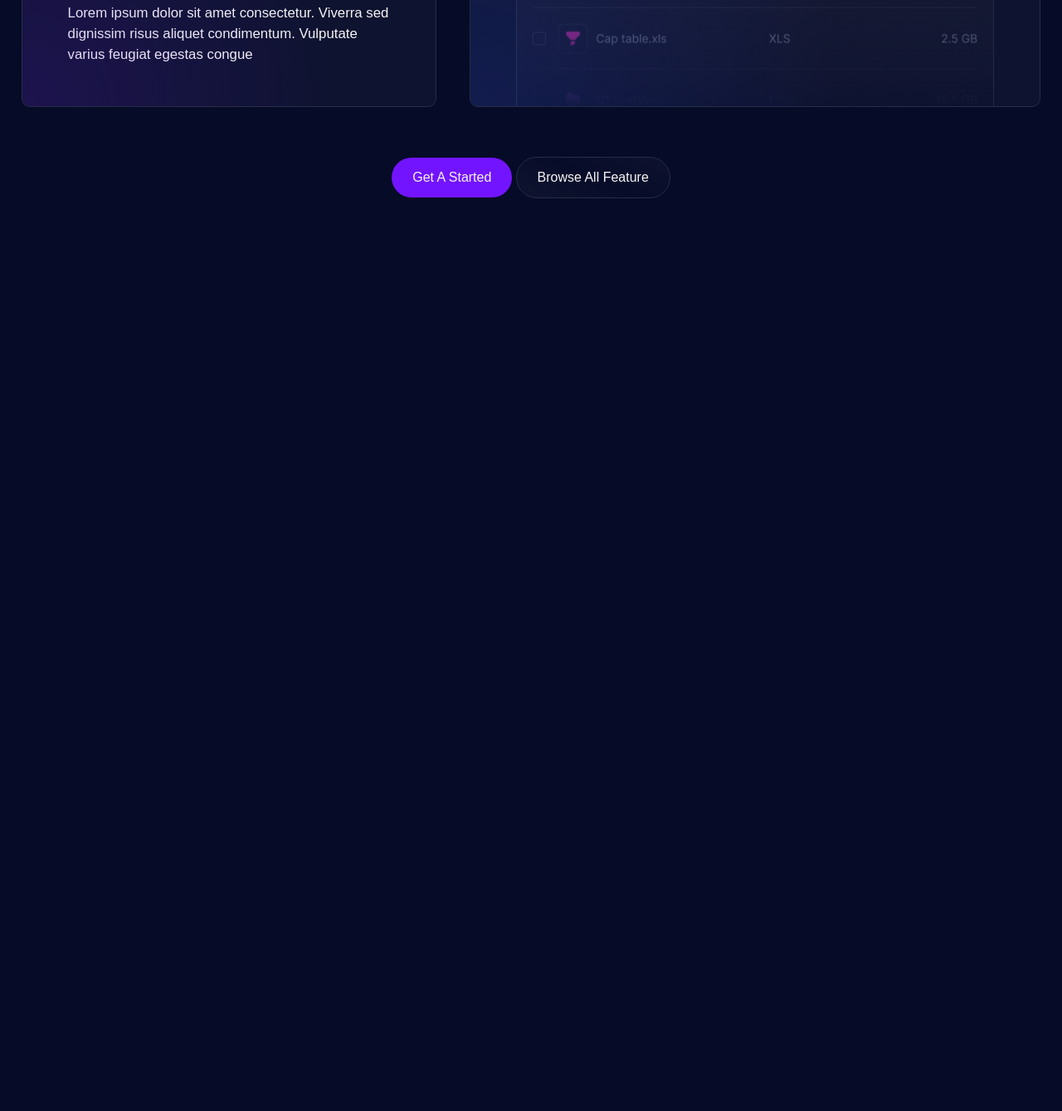
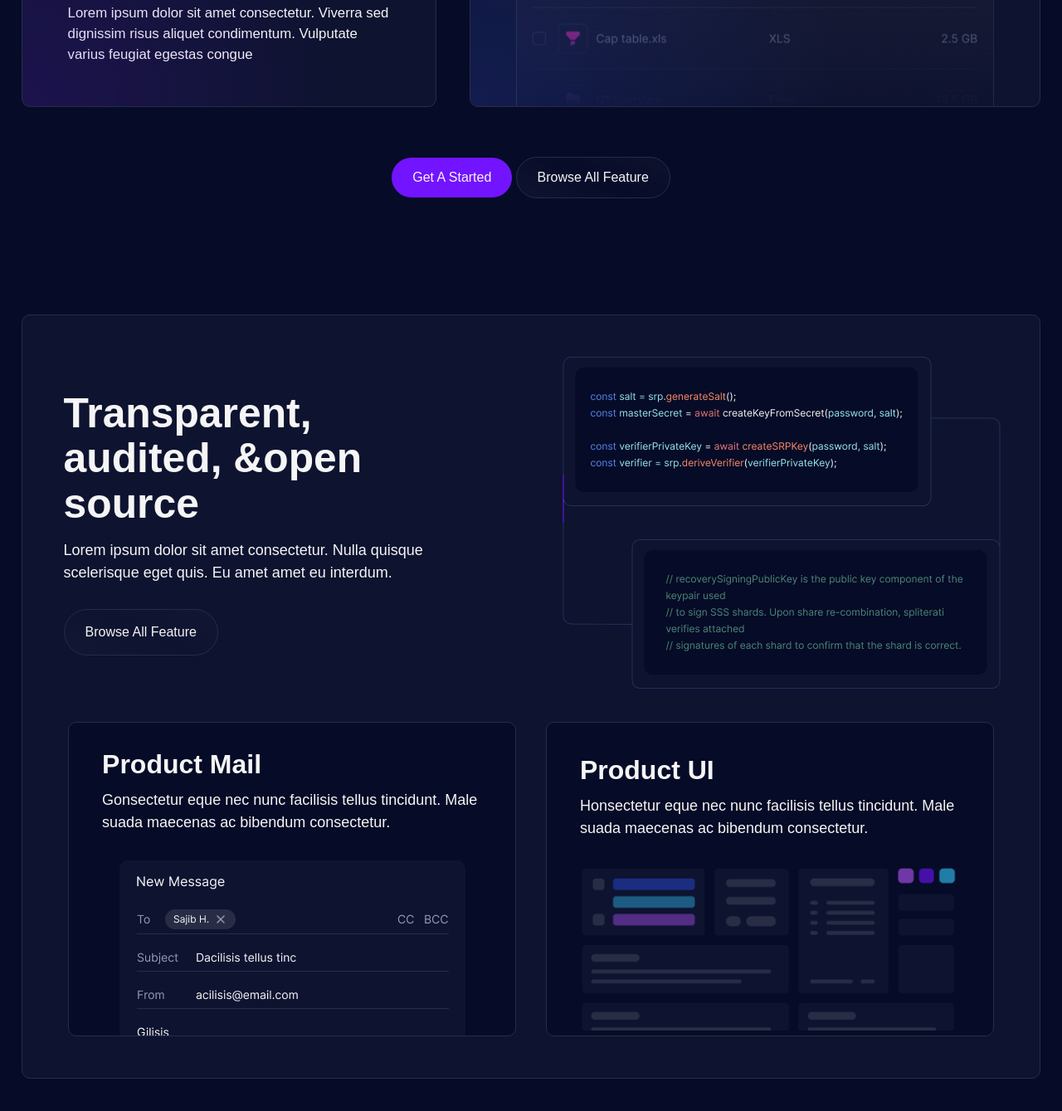
Before and after one commit to felipel7/html-landing_page, a website: page index.html in a window 1280 px wide. Shown: the part 3026-4365 px from the top of the page at 83% size. Before the commit the page ends 3335 px from the top, so only its background shows below. Drawn offline with Linux system fonts and the light colour scheme; a web font is replaced by a local one.

Commit message:
feat: add feature section

```diff
--- a/index.html
+++ b/index.html
@@ -232,6 +232,75 @@
         <button type="button" class="btn btn-primary">Get a started</button>
         <button type="button" class="btn btn-outline">Browse all feature</button>
       </section>
+
+      <!-- Features Block -->
+      <section class='section features-section'>
+        <div class='features-container'>
+          <article class='features-article'>
+            <hgroup>
+              <h3>Transparent, audited, &open source</h3>
+              <p>
+                Lorem ipsum dolor sit amet consectetur.
+                Nulla quisque scelerisque eget quis.
+                Eu amet amet eu interdum.
+                <button type="button" class="btn btn-outline">Browse all feature</button>
+              </p>
+            </hgroup>
+            <picture>
+              <source
+                media="(max-width: 767px)"
+                sizes="(max-width: 528px) 100vw, 528px"
+                srcset="
+                  assets/code_bx1hhr_c_scale,w_200.png 200w,
+                  assets/code_bx1hhr_c_scale,w_528.png 528w"
+              >
+              <source
+                media="(min-width: 768px) and (max-width: 991px)"
+                sizes="(max-width: 528px) 100vw, 528px"
+                srcset="assets/code_bx1hhr_c_scale,w_528.png 528w"
+              >
+              <source
+                media="(min-width: 992px) and (max-width: 1199px)"
+                sizes="(max-width: 528px) 100vw, 528px"
+                srcset="assets/code_bx1hhr_c_scale,w_528.png 528w"
+              >
+              <img
+                sizes="(max-width: 528px) 100vw, 528px"
+                srcset="assets/code_bx1hhr_c_scale,w_528.png 528w"
+                src="assets/code_bx1hhr_c_scale,w_528.png"
+                alt="code"
+              >
+            </picture>
+          </article>
+          <div class='product-group'>
+            <article class='card'>
+              <hgroup>
+                <h5>Product Mail</h5>
+                <p>Gonsectetur eque nec nunc facilisis tellus tincidunt. Malesuada maecenas ac bibendum consectetur.</p>
+              </hgroup>
+              <picture>
+                <img
+                  src="assets/product-mail.png"
+                  alt="product mail"
+                >
+              </picture>
+            </article>
+
+            <article class='card'>
+              <hgroup>
+                <h5>Product UI</h5>
+                <p>Honsectetur eque nec nunc facilisis tellus tincidunt. Malesuada maecenas ac bibendum consectetur.</p>
+              </hgroup>
+              <picture>
+                <img
+                  src="assets/product-ui.png"
+                  alt="product ui"
+                >
+              </picture>
+            </article>
+          </div>
+        </div>
+      </section>
     </main>
   </body>
 </html>
--- /dev/null
+++ b/styles/layout/_features-section.scss
@@ -0,0 +1,82 @@
+.section.features-section {
+  .features-container {
+    background-color: $dark-bg-card;
+    border: $dark-border-button;
+    border-radius: 10px;
+    padding: 5rem;
+  }
+
+  .features-article {
+    @include flex-center(row);
+
+    flex-wrap: wrap;
+    gap: 5rem;
+    text-align: center;
+
+    .btn {
+      display: block;
+      margin-block-start: 3rem;
+      margin-inline: auto;
+    }
+
+    p {
+      margin-block-start: 1.5rem;
+    }
+
+    @media screen and (width >= 1024px) {
+      justify-content: space-between;
+      text-align: left;
+
+      hgroup {
+        flex: 1;
+        max-width: 50rem;
+      }
+
+      .btn {
+        margin-inline: initial;
+      }
+    }
+
+    picture {
+      height: 100%;
+      max-height: 40rem;
+      max-width: 52.5rem;
+      width: 100%;
+    }
+  }
+
+  .product-group {
+    display: grid;
+    grid-gap: 2.5rem;
+    grid-template-columns: 1fr;
+    justify-items: center;
+    margin-block-start: 4rem;
+
+    @media screen and (width >= 1024px) {
+      grid-template-columns: 1fr 1fr;
+    }
+
+    .card {
+      @include flex-center(column);
+
+      background-color: #060b27;
+      border-radius: 10px;
+      gap: 3.2rem;
+      max-width: 54rem;
+      padding-block-end: 0;
+    }
+
+    hgroup p {
+      margin-block-start: 1rem;
+    }
+
+    picture {
+      @include flex-center;
+
+      img {
+        height: 100%;
+        width: 100%;
+      }
+    }
+  }
+}
--- a/styles/main.scss
+++ b/styles/main.scss
@@ -13,6 +13,7 @@
 @import 'layout/hero-section';
 @import 'layout/media-section';
 @import 'layout/showcase-section';
+@import 'layout/features-section';
 
 body {
   background-color: $dark-bg-main;
```
Also changed, not shown: assets/code.png (added), assets/code_bx1hhr_c_scale,w_200.png (added), assets/code_bx1hhr_c_scale,w_528-1.png (added), assets/code_bx1hhr_c_scale,w_528-2.png (added), assets/code_bx1hhr_c_scale,w_528-3.png (added), assets/code_bx1hhr_c_scale,w_528.png (added), assets/product-mail.png (added), assets/product-ui.png (added), style.css.
